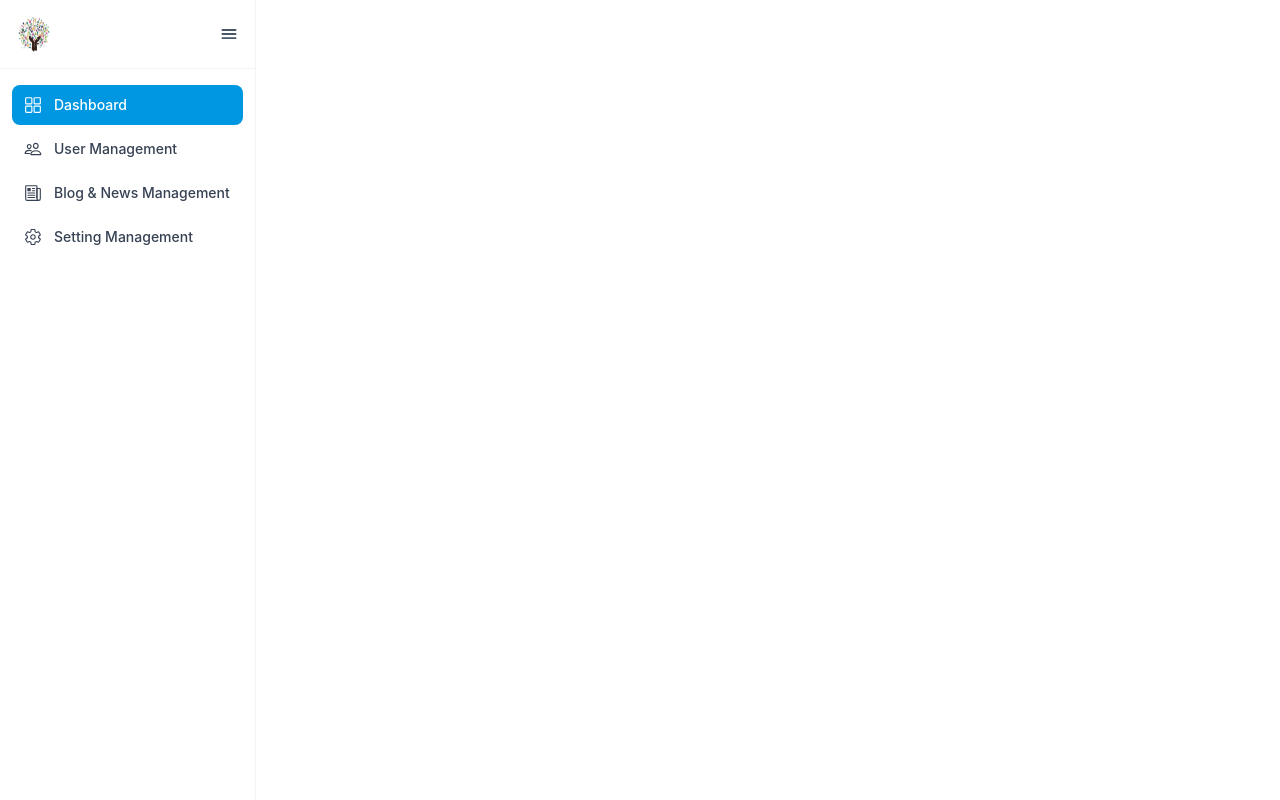
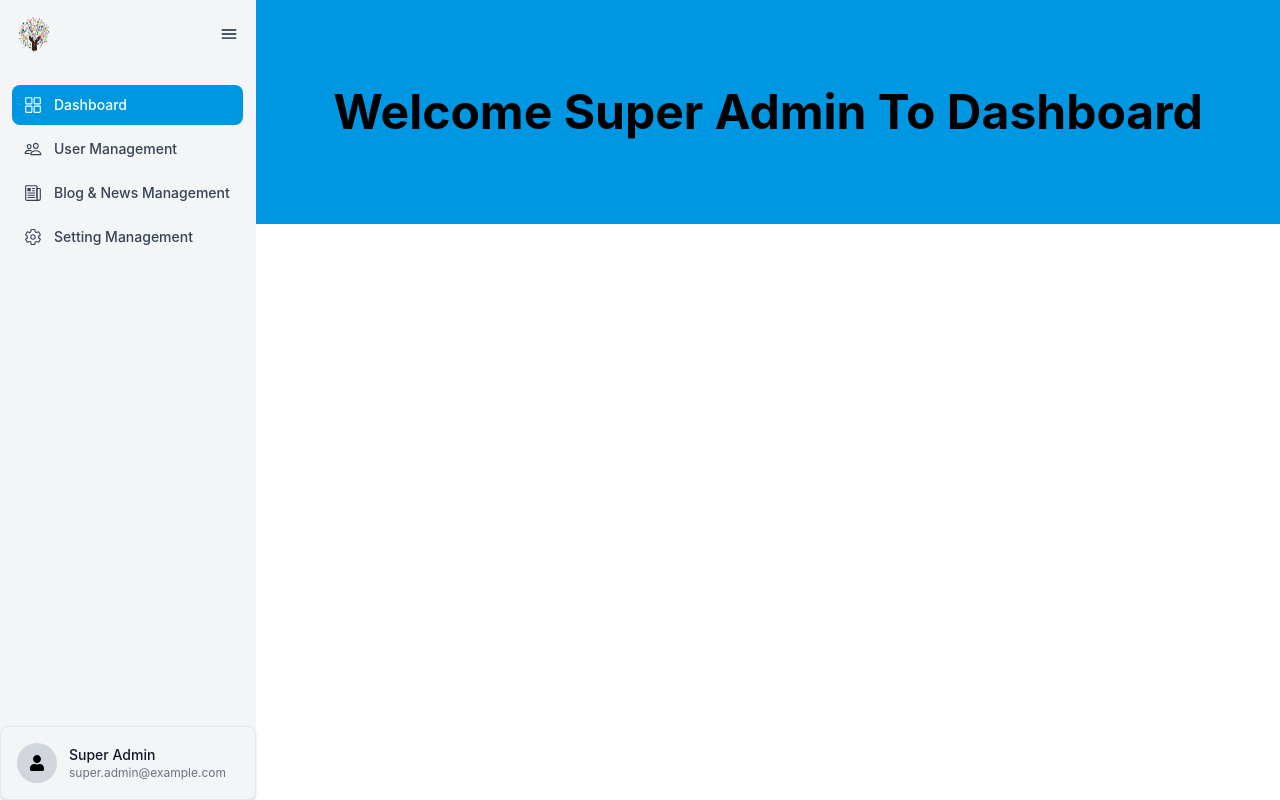
Before and after one commit to khalidhossain5000/max-valid-news-article-site, a React (Vite) app: page /dashboard in a window 1280 px wide. Built offline with nearby package versions, Linux system fonts and the light colour scheme.

Commit message:
user mock info added in sidebar

```diff
--- a/src/Components/Dashboard/DashboardSidebar/DashboardSidebar.tsx
+++ b/src/Components/Dashboard/DashboardSidebar/DashboardSidebar.tsx
@@ -2,6 +2,7 @@ import { useState } from "react";
 import { Link, useLocation } from "react-router";
 import { IoMenu } from "react-icons/io5";
 import { sidebarLinks } from "./SIdebarLinks";
+import { FaUser } from "react-icons/fa";
 
 const Sidebar = () => {
   const [isCollapsed, setIsCollapsed] = useState(false);
@@ -9,11 +10,11 @@ const Sidebar = () => {
 
   return (
     <aside
-      className={`hidden h-screen shrink-0 border-r border-gray-100 bg-white transition-all duration-300 lg:block ${
+      className={`hidden h-screen shrink-0 border-r border-gray-100 bg-background transition-all duration-300 lg:block ${
         isCollapsed ? "w-20" : "w-64"
       }`}
     >
-      {/* header: logo + collapse toggle */}
+      {/* header logo + collapse toggle */}
       <div className="flex items-center justify-between border-b border-gray-100 px-4 py-4">
         {!isCollapsed && (
           <img src="/assets/logo.png" alt="Logo" className="h-9 w-9" />
@@ -56,6 +57,31 @@ const Sidebar = () => {
           })}
         </ul>
       </nav>
+
+      {/* user mock info */}
+
+      <div
+        className={`absolute bottom-0 left-0 right-0 flex items-center gap-3 border border-gray-200 px-4 py-4 transition-all duration-300 shadow-sm rounded-lg ${
+          isCollapsed ? "justify-center w-20" : "w-64"
+        }`}
+      >
+        {/* avatar */}
+        <div className="flex h-10 w-10 shrink-0 items-center justify-center rounded-full bg-gray-300">
+          <FaUser className="text-black" />
+        </div>
+
+        {/* info*/}
+        {!isCollapsed && (
+          <div className="min-w-0">
+            <p className="truncate text-sm font-medium text-gray-900">
+              Super Admin
+            </p>
+            <p className="truncate text-xs text-gray-500">
+              super.admin@example.com
+            </p>
+          </div>
+        )}
+      </div>
     </aside>
   );
 };
--- a/src/Components/Dashboard/DashboardSidebar/MobileSidebar.tsx
+++ b/src/Components/Dashboard/DashboardSidebar/MobileSidebar.tsx
@@ -3,6 +3,7 @@ import { IoClose, IoMenu } from "react-icons/io5";
 import { Link, useLocation } from "react-router";
 import Drawer from "../../Shared/Drawer/Drawer";
 import { sidebarLinks } from "./SIdebarLinks";
+import { FaUser } from "react-icons/fa6";
 
 const MobileSidebar = () => {
   const [isOpen, setIsOpen] = useState(false);
@@ -65,6 +66,26 @@ const MobileSidebar = () => {
             })}
           </ul>
         </nav>
+        {/* user info mock */}
+        <div
+          className={`absolute bottom-0 left-0 right-0 flex items-center gap-3 border border-gray-200 px-4 py-4 transition-all duration-300 shadow-sm rounded-lg`}
+        >
+          {/* avatar */}
+          <div className="flex h-10 w-10 shrink-0 items-center justify-center rounded-full bg-gray-300">
+            <FaUser className="text-black" />
+          </div>
+
+          {/* info*/}
+
+          <div className="min-w-0">
+            <p className="truncate text-sm font-medium text-gray-900">
+              Super Admin
+            </p>
+            <p className="truncate text-xs text-gray-500">
+              super.admin@example.com
+            </p>
+          </div>
+        </div>
       </Drawer>
     </div>
   );
--- /dev/null
+++ b/src/Pages/DashboardPages/DashboardHome/DashboardHome.tsx
@@ -0,0 +1,11 @@
+import React from 'react';
+
+const DashboardHome = () => {
+    return (
+        <div>
+            <h2 className="text-center py-22 bg-primary text-xl md:text-2xl lg:text-3xl xl:text-5xl font-medium xl:font-bold inter">Welcome Super Admin To Dashboard </h2>
+        </div>
+    );
+};
+
+export default DashboardHome;
--- a/src/Router/Router.tsx
+++ b/src/Router/Router.tsx
@@ -2,6 +2,7 @@ import { createBrowserRouter } from "react-router";
 import RootLayout from "../Layouts/RootLayout";
 import NewsArticlePage from "../Components/NewsArticlePage/NewsArticlePage";
 import DashboardLayout from "../Layouts/DashboardLayout";
+import DashboardHome from "../Pages/DashboardPages/DashboardHome/DashboardHome";
 
 export const router = createBrowserRouter([
   {
@@ -18,6 +19,11 @@ export const router = createBrowserRouter([
   {
     path: "/dashboard",
     Component: DashboardLayout,
-    children: [],
+    children: [
+        {
+            index: true,
+            element:<DashboardHome />
+        }
+    ],
   },
 ]);
```
